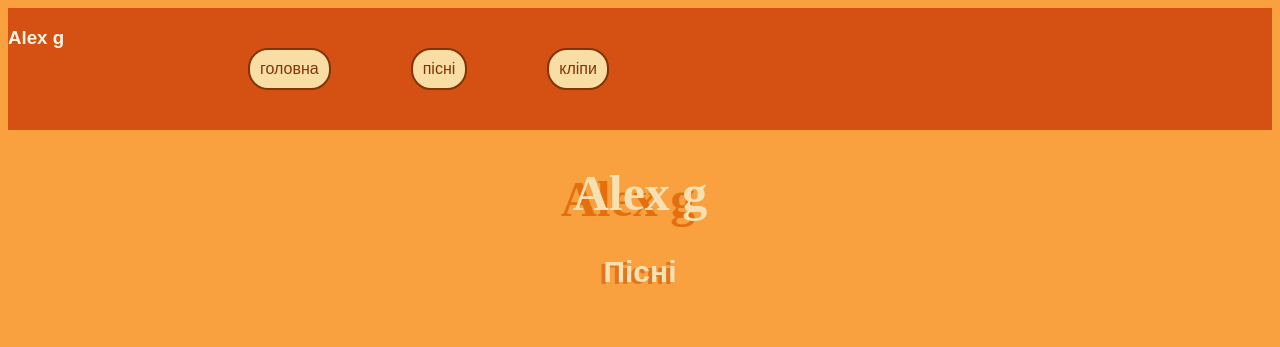
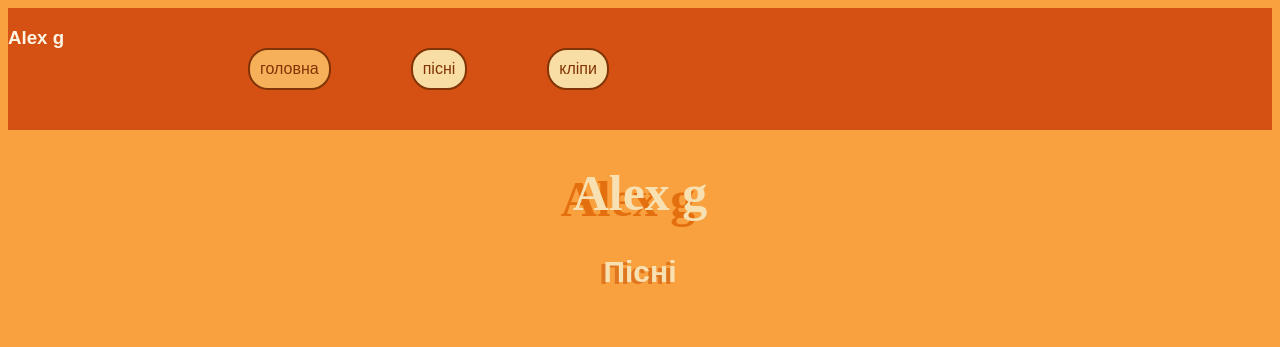
Before and after one commit to logikarivne/mishenya, a plain HTML site: page songs.html in a window 1280 px wide. In both pictures the pointer is over the link "головна". Shown: the top 347 px of the page. Drawn offline with Linux system fonts and the light colour scheme.

Commit message:
Update songs.html

```diff
--- a/songs.html
+++ b/songs.html
@@ -145,4 +145,9 @@ nav{
    top: 10px;
 }
 
+ a:hover{
+    background-color: #f7b05a;
+    transition: 2s linear;
+}
+
 </style>
```
